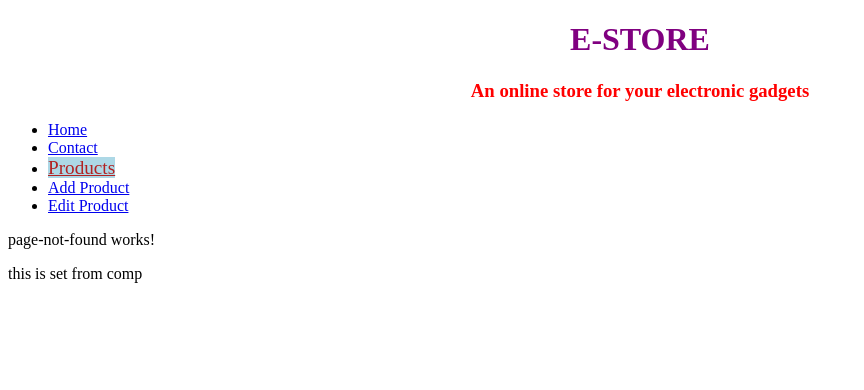
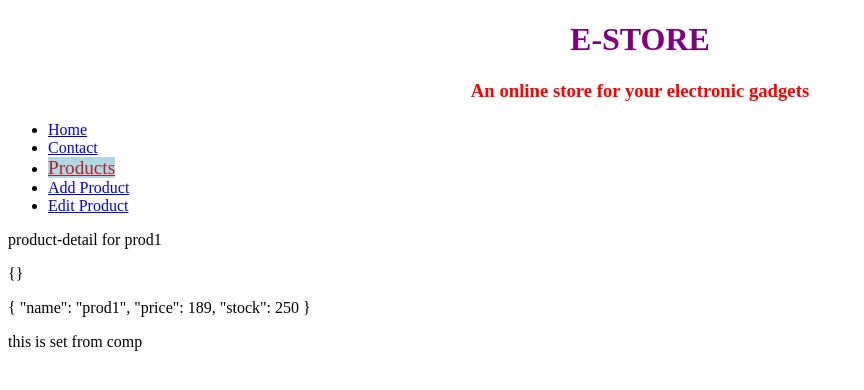
Before and after one commit to baluragala/mean-jan27-feb25, an Angular app in the folder e-store/: page /products/detail/prod1 in a window 1280 px wide. Shown: the top 390 px of the page, without its empty margins (0-864 px from the left). Built offline with nearby package versions, Linux system fonts and the light colour scheme.

Commit message:
router - part 3

```diff
--- /dev/null
+++ b/e-store/src/app/products/product-detail/product-detail.component.html
@@ -0,0 +1,5 @@
+<p>
+  product-detail for {{name}}
+</p>
+<p>{{qparams|json}}</p>
+<p>{{product|json}}</p>
--- /dev/null
+++ b/e-store/src/app/products/product-detail/product-detail.component.ts
@@ -0,0 +1,22 @@
+import { Component, OnInit } from "@angular/core";
+import { ActivatedRoute } from "@angular/router";
+import { ProductService } from "../product.service";
+
+@Component({
+  selector: "est-product-detail",
+  templateUrl: "./product-detail.component.html",
+  styleUrls: ["./product-detail.component.css"]
+})
+export class ProductDetailComponent implements OnInit {
+  name;
+  qparams;
+  product;
+
+  constructor(private route: ActivatedRoute, private service: ProductService) {}
+
+  ngOnInit() {
+    this.name = this.route.snapshot.params["pname"];
+    this.qparams = this.route.snapshot.queryParams;
+    this.product = this.service.getProduct(this.name);
+  }
+}
--- a/e-store/src/app/products/product-list-item/product-list-item.component.html
+++ b/e-store/src/app/products/product-list-item/product-list-item.component.html
@@ -1,5 +1,7 @@
 <div [ngStyle]="productStyle">
-  <h2>{{item?.name | lowercase }}</h2>
+  <h2>
+    <a [routerLink]="['/products','detail',item.name]">{{item?.name | lowercase }}</a>
+  </h2>
   <h3>{{item?.price | currency:'USD' }}</h3>
   <h5 [ngClass]="{'stock':item.stock > 0, 'nostock':item.stock==0 }">{{item?.stock}}</h5>
   <button (click)="onAddToCart($event,item)">Add To Cart</button>
--- a/e-store/src/app/products/product.service.ts
+++ b/e-store/src/app/products/product.service.ts
@@ -14,4 +14,8 @@ export class ProductService {
   getProducts() {
     return this.products;
   }
+
+  getProduct(name: string) {
+    return this.products.find(p => p.name == name);
+  }
 }
```
Also changed, not shown: e-store/src/app/products/products.module.ts (+5 -2 lines), e-store/src/app/products/product-detail/product-detail.component.css (added), 1 other file (tests, documents, lock files or other folders).
